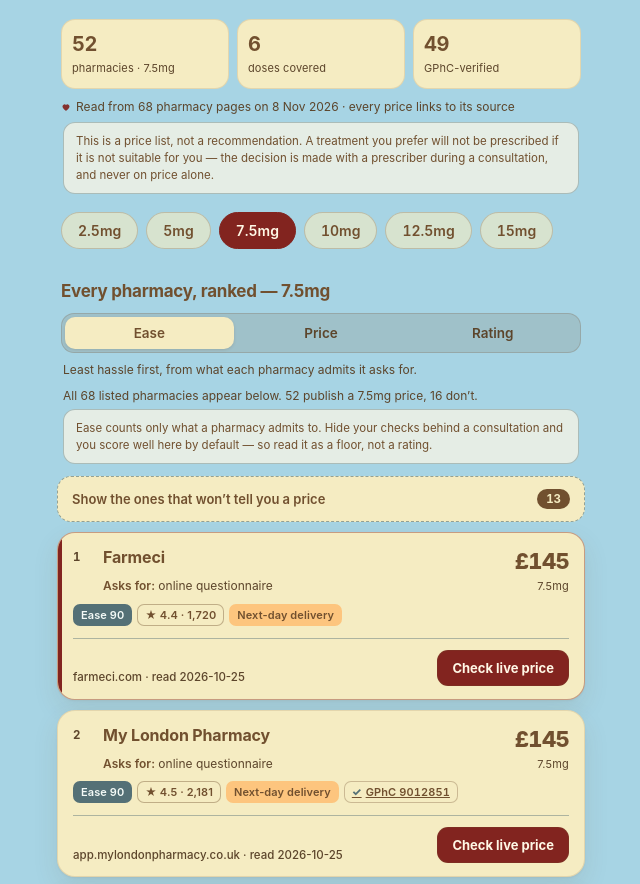
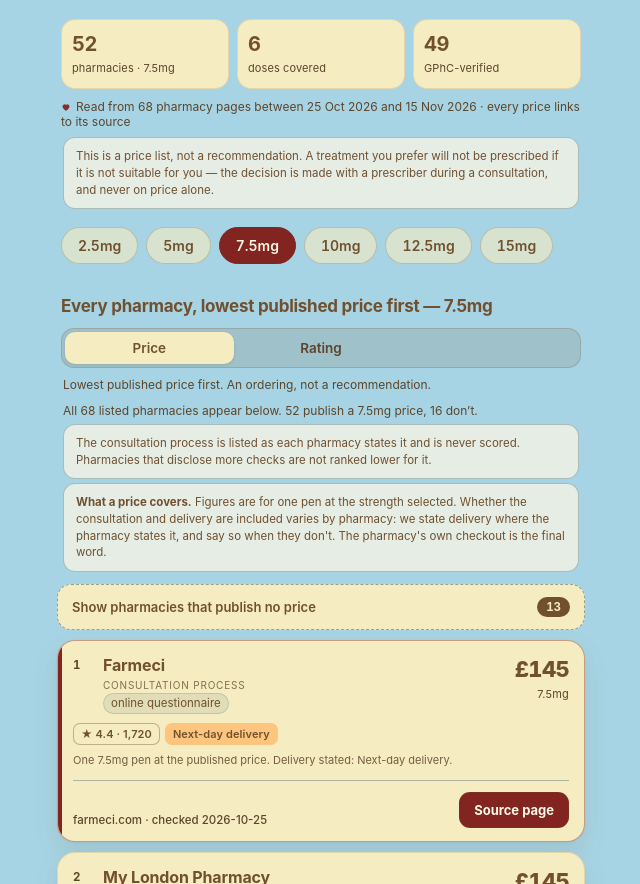
Before and after one commit to vedarjos/vedarjos.github.io, a plain HTML site: page prices.html in a window 1280 px wide. Shown: the part 254-1138 px from the top of the page, without its empty margins (319-959 px from the left). Drawn offline with Linux system fonts and the light colour scheme.

Commit message:
Neutral wording, no ordering score, accurate checked dates

```diff
--- a/app.js
+++ b/app.js
@@ -5,29 +5,20 @@ const DOSE_ORDER = ['2.5', '5', '7.5', '10', '12.5', '15'];
 
 const HEART = '<svg class="heart" viewBox="0 0 24 24" aria-hidden="true"><path d="M12 21s-8.4-5.2-8.4-11A4.9 4.9 0 0 1 12 7.2 4.9 4.9 0 0 1 20.4 10c0 5.8-8.4 11-8.4 11z"/></svg>';
 
-const STEP_META = {
-  questionnaire: { label: 'online questionnaire', weight: 10 },
-  photo:         { label: 'photo upload', weight: 15 },
-  repeat_photo:  { label: 'repeat photos later', weight: 15 },
-  video:         { label: 'video consultation', weight: 20 },
-  id:            { label: 'ID upload', weight: 10 },
-  gp:            { label: 'GP / records check', weight: 10 },
-  slow:          { label: 'slow turnaround', weight: 5 },
+const STEP_LABEL = {
+  questionnaire: 'online questionnaire',
+  photo:         'photograph of you',
+  repeat_photo:  'repeated photographs',
+  video:         'video consultation',
+  id:            'photo ID',
+  gp:            'GP or medical records',
+  slow:          'stated longer approval time',
 };
 
-const state = { dose: '7.5', sort: 'ease', showUnread: false, data: null, ordering: {}, gphc: {} };
+const state = { dose: '7.5', sort: 'price', showUnread: false, data: null, ordering: {}, gphc: {} };
 
 const $ = (sel) => document.querySelector(sel);
 const gbp = (v) => '£' + Number(v).toFixed(2).replace(/\.00$/, '');
-
-function easeFor(provider) {
-  const o = state.ordering[provider];
-  if (!o || !Array.isArray(o.steps) || o.steps.length === 0) return null;
-  const penalty = o.steps.reduce((sum, key) => sum + (STEP_META[key]?.weight ?? 0), 0);
-  const score = Math.max(5, Math.min(100, 100 - penalty));
-  const label = score >= 80 ? 'Easy' : score >= 60 ? 'Moderate' : 'Heavy checks';
-  return { score, label, steps: o.steps, approval: o.approval_days };
-}
 
 function pricedOf(provider, dose) {
   const p = provider.prices_gbp?.[dose];
@@ -50,27 +41,16 @@ function doseBuckets(dose) {
 }
 
 function sortPriced(rows) {
-  const p = (r) => r.price;
   const copy = rows.slice();
-  if (state.sort === 'ease') {
-    return copy.sort((a, b) => {
-      const ea = easeFor(a.provider)?.score ?? -1;
-      const eb = easeFor(b.provider)?.score ?? -1;
-      return eb - ea || p(a) - p(b);
-    });
-  }
   if (state.sort === 'rating') {
     return copy.sort((a, b) => {
       const ra = Number(state.ordering[a.provider]?.rating ?? -1);
       const rb = Number(state.ordering[b.provider]?.rating ?? -1);
-      return rb - ra || p(a) - p(b);
+      return rb - ra || a.price - b.price;
     });
   }
-  return copy.sort((a, b) => {
-    const diff = p(a) - p(b);
-    if (Math.abs(diff) > 0.5) return diff;
-    return (easeFor(b.provider)?.score ?? -1) - (easeFor(a.provider)?.score ?? -1);
-  });
+  // ties broken alphabetically: two pharmacies at the same price are equal here
+  return copy.sort((a, b) => a.price - b.price || a.provider.localeCompare(b.provider));
 }
 
 function sortedProviders(dose) {
@@ -142,17 +122,13 @@ function condFor(provider) {
 }
 
 function card(provider, index) {
-  const ease = easeFor(provider.provider);
   const o = state.ordering[provider.provider] ?? {};
   const isTop = index === 0;
   const missing = Boolean(provider.missingDose);
-  const easeClass = ease ? (ease.score >= 80 ? 'good' : ease.score >= 60 ? '' : 'hard') : '';
-  const stepText = ease?.steps?.length
-    ? ease.steps.map((k) => STEP_META[k]?.label ?? k).join(', ')
-    : null;
+  const steps = Array.isArray(o.steps) ? o.steps : [];
+  const stepLabels = steps.map((k) => STEP_LABEL[k] ?? k);
 
   const badges = [];
-  if (ease) badges.push(`<span class="badge ease ${easeClass}">Ease ${ease.score}</span>`);
   if (o.rating) {
     const adv = o.advertised_rating;
     const note = adv
@@ -205,7 +181,12 @@ function card(provider, index) {
         <span class="rank">${missing ? '—' : index + 1}</span>
         <div style="min-width:0">
           <h3 class="card-name">${provider.provider}</h3>
-          ${stepText ? `<p class="steps"><b>Asks for:</b> ${stepText}</p>` : ''}
+          <div class="checks">
+            <span class="checks-label">Consultation process</span>
+            ${stepLabels.length
+              ? `<ul class="checks-list">${stepLabels.map((t) => `<li>${t}</li>`).join('')}</ul>`
+              : '<p class="checks-none">Not stated on the pages we read.</p>'}
+          </div>
         </div>
       </div>
       <div class="price-col">
@@ -214,9 +195,10 @@ function card(provider, index) {
       </div>
     </div>
     <div class="badges">${badges.join('')}</div>
+    ${provider.price !== null ? `<p class="includes">One ${state.dose}mg pen at the published price. ${o.delivery ? `Delivery stated: ${o.delivery}.` : 'Delivery not stated on their page.'}</p>` : ''}
     <div class="card-foot">
-      <span class="meta">${host}${provider.retrieved_at ? ' · read ' + provider.retrieved_at.slice(0, 10) : ''}</span>
-      ${provider.source_url ? `<a class="visit" href="${provider.source_url}" target="_blank" rel="noopener">Check live price</a>` : ''}
+      <span class="meta">${host}${provider.retrieved_at ? ' · checked ' + provider.retrieved_at.slice(0, 10) : ''}</span>
+      ${provider.source_url ? `<a class="visit" href="${provider.source_url}" target="_blank" rel="noopener">Source page</a>` : ''}
     </div>
   </article>`;
 }
@@ -237,12 +219,10 @@ function renderList() {
   const missingRows = rows.filter((r) => r.missingDose);
   const unreadRows = rows.filter((r) => r.price === null && !r.missingDose);
 
-  $('#list-title').textContent = `Every pharmacy, ranked — ${state.dose}mg`;
+  $('#list-title').textContent = `Every pharmacy, lowest published price first — ${state.dose}mg`;
   $('#sort-note').textContent = state.sort === 'price'
-    ? 'Lowest published price first — factual ordering, not a recommendation.'
-    : state.sort === 'ease'
-      ? 'Least hassle first, from what each pharmacy admits it asks for.'
-      : 'Best customer rating first. Pharmacies with no rating sit at the bottom.';
+    ? 'Lowest published price first. An ordering, not a recommendation.'
+    : 'Highest customer rating first. Pharmacies with no rating sit at the bottom.';
 
   const coverage = $('#coverage-line');
   if (coverage) {
@@ -284,14 +264,25 @@ function renderStats() {
   set('#stat-doses', doses.size);
   set('#stat-gphc', gphcN || '—');
 
-  const whenRaw = state.data?.generated_at?.slice(0, 10) ?? '';
-  const when = whenRaw
-    ? new Date(whenRaw + 'T12:00:00').toLocaleDateString('en-GB', { day: 'numeric', month: 'short', year: 'numeric' })
-    : '';
+  const stamp = (d) => new Date(d + 'T12:00:00').toLocaleDateString('en-GB', { day: 'numeric', month: 'short', year: 'numeric' });
+  // Dates come from the pages themselves, not from when the file was written:
+  // a pharmacy read five weeks ago must not be presented as checked today.
+  const dates = (state.data?.providers ?? []).map((p) => p.retrieved_at).filter(Boolean).map((t) => t.slice(0, 10)).sort();
+  const firstDate = dates[0] || '';
+  const lastDate = dates[dates.length - 1] || '';
+  const pillEl = document.querySelector('.live');
+  if (pillEl && lastDate) {
+    pillEl.innerHTML = '<span class="pulse"></span> ' + (firstDate === lastDate
+      ? `Last checked ${stamp(lastDate)}`
+      : `Checked ${stamp(firstDate)} – ${stamp(lastDate)}`);
+  }
+  const when = lastDate;
   const checkedEl = $('#checked-line');
   if (checkedEl) {
     if (when) {
-      checkedEl.innerHTML = HEART + `Read from ${withPrice.length} pharmacy pages on ${when} · every price links to its source`;
+      checkedEl.innerHTML = HEART + (firstDate && firstDate !== lastDate
+        ? `Read from ${withPrice.length} pharmacy pages between ${stamp(firstDate)} and ${stamp(lastDate)} · every price links to its source`
+        : `Read from ${withPrice.length} pharmacy pages on ${stamp(lastDate)} · every price links to its source`);
     } else {
       checkedEl.textContent = '';
     }
--- a/data/price-index.json
+++ b/data/price-index.json
@@ -71,20 +71,20 @@
    "confidence": "high",
    "price_basis": "one-off single pen; subscription prices are £10/pen lower and are not used",
    "price_notes": {
-    "2.5": "£10 cheaper on their subscription",
-    "5": "£10 cheaper on their subscription",
-    "7.5": "£10 cheaper on their subscription",
-    "10": "£10 cheaper on their subscription",
-    "12.5": "£10 cheaper on their subscription",
-    "15": "£10 cheaper on their subscription"
+    "2.5": "subscription £139.99 per pen",
+    "5": "subscription £174.99 per pen",
+    "7.5": "subscription £224.99 per pen",
+    "10": "subscription £249.99 per pen",
+    "12.5": "subscription £269.99 per pen",
+    "15": "subscription £289.99 per pen"
    },
    "price_notes_detail": {
-    "2.5": "Figure shown (£149.99) is the one-off price. Their subscription is £10 per pen less.",
-    "5": "Figure shown (£184.99) is the one-off price. Their subscription is £10 per pen less.",
-    "7.5": "Figure shown (£234.99) is the one-off price. Their subscription is £10 per pen less.",
-    "10": "Figure shown (£259.99) is the one-off price. Their subscription is £10 per pen less.",
-    "12.5": "Figure shown (£279.99) is the one-off price. Their subscription is £10 per pen less.",
-    "15": "Figure shown (£299.99) is the one-off price. Their subscription is £10 per pen less."
+    "2.5": "One-off price £149.99 per pen. Subscription price £139.99 per pen, billed every 4 weeks, continuing until cancelled under their terms.",
+    "5": "One-off price £184.99 per pen. Subscription price £174.99 per pen, billed every 4 weeks, continuing until cancelled under their terms.",
+    "7.5": "One-off price £234.99 per pen. Subscription price £224.99 per pen, billed every 4 weeks, continuing until cancelled under their terms.",
+    "10": "One-off price £259.99 per pen. Subscription price £249.99 per pen, billed every 4 weeks, continuing until cancelled under their terms.",
+    "12.5": "One-off price £279.99 per pen. Subscription price £269.99 per pen, billed every 4 weeks, continuing until cancelled under their terms.",
+    "15": "One-off price £299.99 per pen. Subscription price £289.99 per pen, billed every 4 weeks, continuing until cancelled under their terms."
    }
   },
   {
--- a/prices.html
+++ b/prices.html
@@ -12,14 +12,14 @@
 <title>Price list — registered pharmacies</title>
 <link rel="apple-touch-icon" href="apple-touch-icon.png">
 <link rel="icon" href="icon-192.png">
-<link rel="stylesheet" href="styles.css?v=25">
+<link rel="stylesheet" href="styles.css?v=26">
 </head>
 <body>
 <div class="app">
 
   <header class="hero">
     <div class="hero-top">
-      <span class="live"><span class="pulse"></span> Live UK price index</span>
+      <span class="live"><span class="pulse"></span> Prices last checked <span id="pill-when">recently</span></span>
       <a class="ghost-btn" href="/index.html">← Back</a>
     </div>
 
@@ -40,18 +40,18 @@
 
   <section class="results">
     <div class="section-head">
-      <h2 id="list-title">Pharmacies, by what they ask of you</h2>
+      <h2 id="list-title">Pharmacies, lowest published price first</h2>
     </div>
     <div class="segmented" role="tablist" id="sort-bar">
-      <button class="seg active" data-sort="ease" role="tab">Ease</button>
-      <button class="seg" data-sort="price" role="tab">Price</button>
+      <button class="seg active" data-sort="price" role="tab">Price</button>
       <button class="seg" data-sort="rating" role="tab">Rating</button>
     </div>
-    <p class="sort-note" id="sort-note">Least hassle first, from what each pharmacy admits it asks for.</p>
+    <p class="sort-note" id="sort-note">Lowest published price first. An ordering, not a recommendation.</p>
     <p class="sort-note" id="coverage-line"></p>
-    <p class="sort-note evidence-note">Ease counts only what a pharmacy admits to. Hide your checks behind a consultation and you score well here by default — so read it as a floor, not a rating.</p>
+    <p class="sort-note evidence-note">The consultation process is listed as each pharmacy states it and is never scored. Pharmacies that disclose more checks are not ranked lower for it.</p>
+    <p class="sort-note evidence-note"><strong>What a price covers.</strong> Figures are for one pen at the strength selected. Whether the consultation and delivery are included varies by pharmacy: we state delivery where the pharmacy states it, and say so when they don't. The pharmacy's own checkout is the final word.</p>
     <button class="toggle" id="unread-toggle" type="button" aria-pressed="false">
-      <span class="toggle-label">Show the ones that won’t tell you a price</span>
+      <span class="toggle-label">Show pharmacies that publish no price</span>
       <span class="toggle-count" id="unread-count">0</span>
     </button>
     <div id="list" class="list"></div>
@@ -60,7 +60,7 @@
   <footer class="foot">
     <h3>Where the numbers come from</h3>
     <p id="method-line"></p>
-    <p class="fine"><a href="/privacy.html">Privacy</a> · <a href="/site/">About the app</a> · Prices are per pen, per month, as the pharmacy displays them, and change without warning — their checkout is the final word. Every pharmacy listed is checked against the General Pharmaceutical Council register of pharmacy premises; the ones that cannot be verified are not shown. This is price and process information, not medical advice.</p>
+    <p class="fine"><a href="/privacy.html">Privacy</a> · <a href="/site/">About the app</a> · Prices are per pen at the strength shown, as the pharmacy displays them, and change without warning — their checkout is the final word. Consultation and delivery charges are included only where the pharmacy states they are; delivery is shown on each entry where published. Every pharmacy listed is checked against the General Pharmaceutical Council register of pharmacy premises; the ones that cannot be verified are not shown. This is price and process information, not medical advice.</p>
     <p class="fine" id="attribution"></p>
   </footer>
 </div>
@@ -72,13 +72,13 @@
     <ul>
       <li><strong>Registered only</strong> — every pharmacy is checked against the GPhC register of pharmacy premises. A pharmacy we cannot confirm is left out rather than listed with a caveat.</li>
       <li><strong>Price</strong> — read directly from the pharmacy's own page by our crawler, with the exact URL and timestamp stored. No aggregator's table is copied.</li>
-      <li><strong>Ease</strong> — built from what the pharmacy itself says it will ask of you: questionnaire, photos, video call, ID, GP records, and stated approval time.</li>
+      <li><strong>Consultation process</strong> — the checks the pharmacy itself says it will carry out: online questionnaire, photographs, video consultation, photo ID, GP or medical records, and any stated approval time. Listed as stated, not scored.</li>
       <li><strong>Rating</strong> — the pharmacy's own customer reviews, carried with the date they were read.</li>
     </ul>
     <p class="fine">Where a pharmacy hides prices behind a consultation, we say so instead of guessing.</p>
   </div>
 </div>
 
-<script src="app.js?v=24"></script>
+<script src="app.js?v=25"></script>
 </body>
 </html>
--- a/styles.css
+++ b/styles.css
@@ -735,3 +735,11 @@ h1 span {
 .cond-note .cond-mark{font-size:.9em;vertical-align:baseline}
 
 .price-col{display:flex;flex-direction:column;align-items:flex-end;gap:1px;max-width:46%;flex:0 0 auto}
+
+/* consultation process: a factual list, deliberately unweighted */
+.checks{margin:4px 0 0}
+.checks-label{display:block;font-size:10px;letter-spacing:.08em;text-transform:uppercase;color:var(--ink-soft,#5c452b);opacity:.75;margin-bottom:2px}
+.checks-list{display:flex;flex-wrap:wrap;gap:4px;margin:0;padding:0;list-style:none}
+.checks-list li{font-size:11.5px;line-height:1.3;padding:2px 7px;border-radius:999px;background:rgba(84,112,118,.12);color:var(--ink,#71502f);border:1px solid rgba(84,112,118,.22)}
+.checks-none{margin:0;font-size:11.5px;color:var(--ink-soft,#5c452b);opacity:.8}
+.includes{margin:8px 0 0;font-size:11px;line-height:1.4;color:var(--ink-soft,#5c452b);opacity:.85}
```
Also changed, not shown: how-it-works.html (+13 -13 lines), index.html (+17 -17 lines), img/shot-ease.png, img/shot-home.png, img/shot-prices.png.
